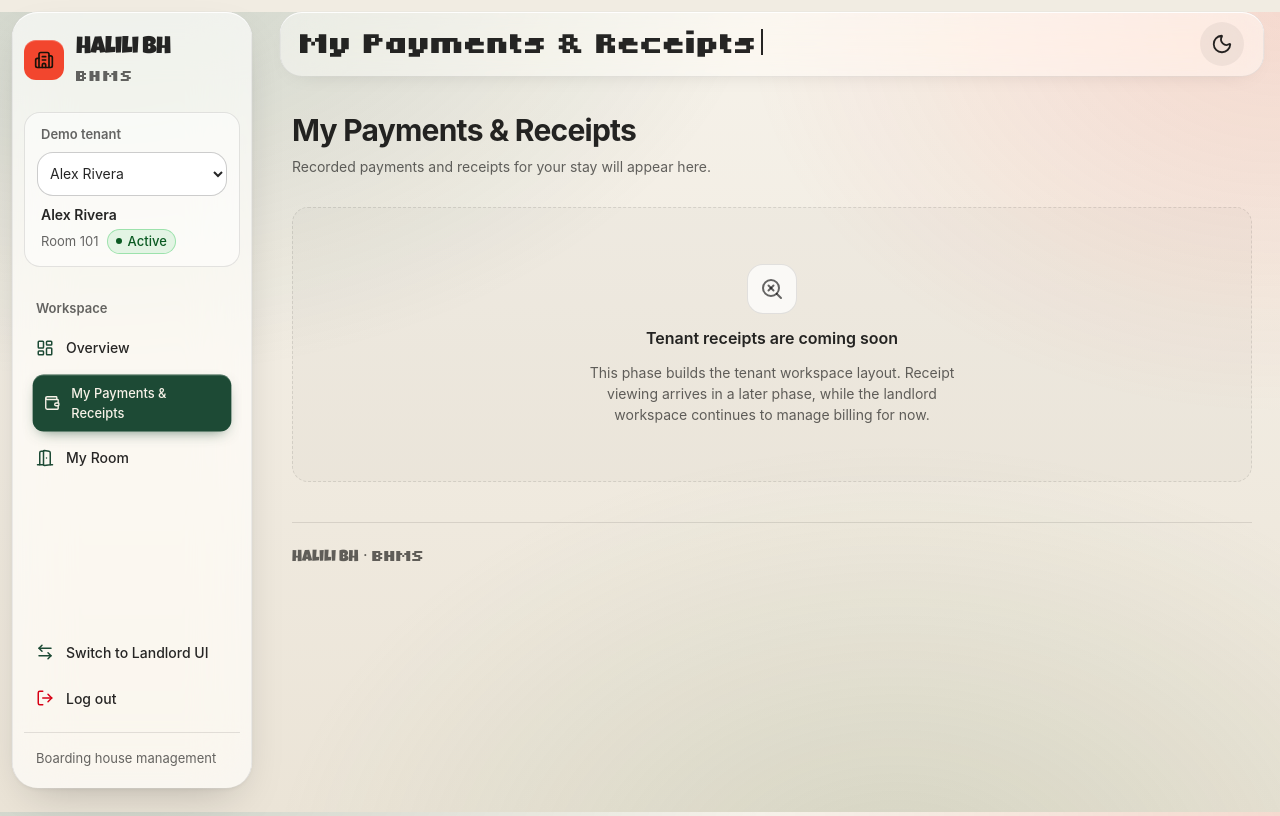
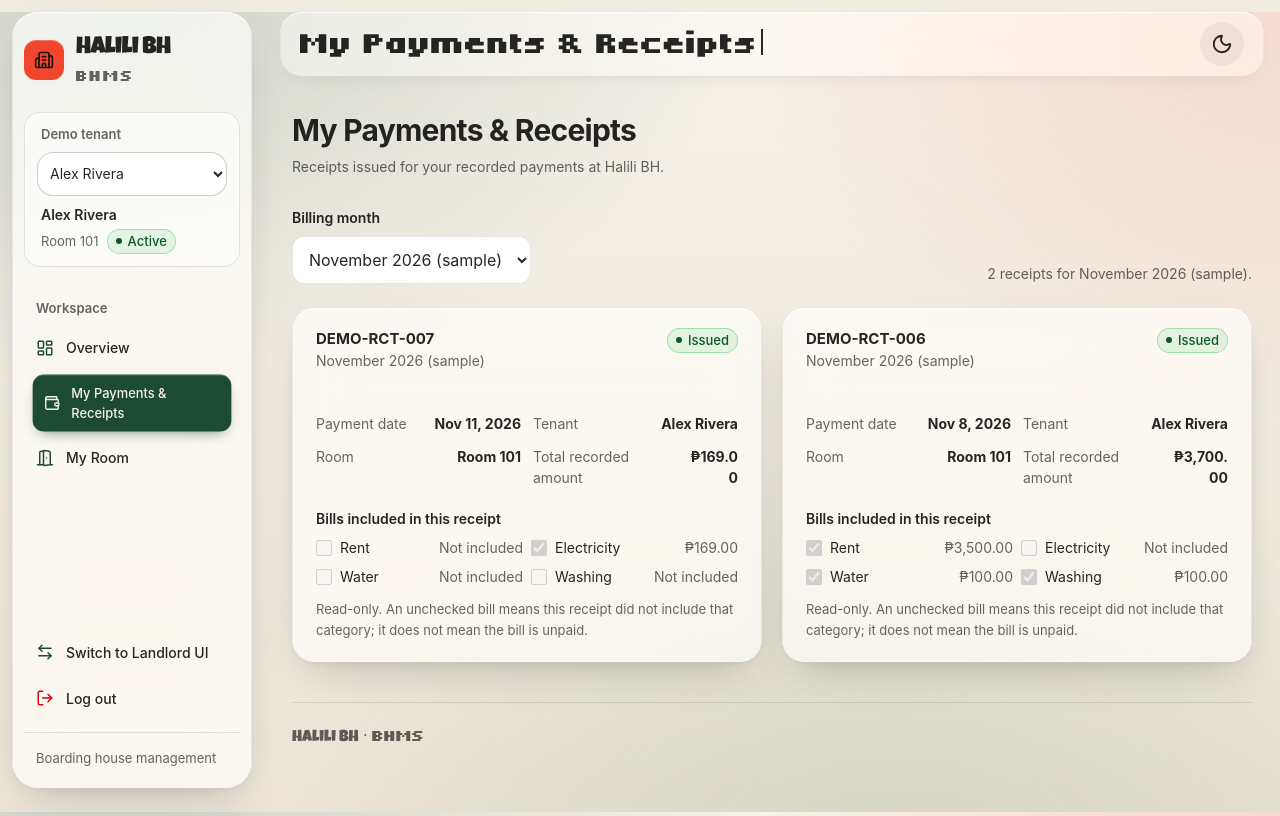
Before and after one commit to Lang-Shin/BH-Management-System, a React (Vite) app: page /tenant/payments in a window 1280 px wide. Built offline with nearby package versions, Linux system fonts and the light colour scheme.

Commit message:
feat(tenant): implement tenant digital receipts from shared payment records

```diff
--- a/src/components/shared/status-badge.tsx
+++ b/src/components/shared/status-badge.tsx
@@ -2,9 +2,9 @@ import { Badge } from '@/components/ui/badge'
 import { cn } from '@/lib/utils'
 
 export function StatusBadge({ status, label }: { status: string; label?: string }) {
-  const style = ['Paid', 'Available', 'Active', 'Clear', 'Current tenant', 'Fully paid', 'Recorded'].includes(status) ? 'bg-emerald-50 text-emerald-800 border-emerald-200'
+  const style = ['Paid', 'Available', 'Active', 'Clear', 'Current tenant', 'Fully paid', 'Recorded', 'Issued'].includes(status) ? 'bg-emerald-50 text-emerald-800 border-emerald-200'
     : ['Overdue', 'Late payment', 'Unpaid', 'Not yet paid', 'Outstanding'].includes(status) ? 'bg-rose-50 text-rose-800 border-rose-200'
-    : ['Moved out', 'Full', 'Not applicable', 'Occupied', 'No bill', 'No bills'].includes(status) ? 'bg-muted text-foreground border-border'
+    : ['Moved out', 'Full', 'Not applicable', 'Occupied', 'No bill', 'No bills', 'Voided', 'Superseded'].includes(status) ? 'bg-muted text-foreground border-border'
     : 'bg-amber-50 text-amber-900 border-amber-200'
   return <Badge variant="outline" className={cn('max-w-full gap-1.5 whitespace-normal text-center font-medium', style)}><span aria-hidden="true" className="size-1.5 shrink-0 rounded-full bg-current" />{label ?? status}</Badge>
 }
--- a/src/features/tenant/tenant-overview-page.tsx
+++ b/src/features/tenant/tenant-overview-page.tsx
@@ -1,5 +1,5 @@
 import { Link } from 'react-router-dom'
-import { ArrowRight, BadgeCheck, CalendarDays, DoorOpen, ReceiptText, User, Wallet } from 'lucide-react'
+import { ArrowRight, BadgeCheck, CalendarDays, DoorOpen, Download, User, Wallet } from 'lucide-react'
 import { EmptyState } from '@/components/shared/states'
 import { PageHeader, PreviewNotice, StatCard } from '@/components/shared/page'
 import { AnimatedNumber } from '@/components/shared/animated-number'
@@ -66,7 +66,7 @@ export default function TenantOverview() {
         </CardHeader>
         <CardContent>
           <ul className="space-y-4 text-sm text-muted-foreground">
-            <li className="flex items-start gap-3"><ReceiptText className="mt-0.5 size-4 shrink-0 text-[var(--tint)]" aria-hidden="true" /><span><strong className="font-semibold text-foreground">Receipt viewing.</strong> Open and review the receipts issued for your payments.</span></li>
+            <li className="flex items-start gap-3"><Download className="mt-0.5 size-4 shrink-0 text-[var(--tint)]" aria-hidden="true" /><span><strong className="font-semibold text-foreground">Receipt downloads.</strong> Save or print a copy of each receipt.</span></li>
             <li className="flex items-start gap-3"><Wallet className="mt-0.5 size-4 shrink-0 text-[var(--tint)]" aria-hidden="true" /><span><strong className="font-semibold text-foreground">Bill details.</strong> See rent, electricity, water, and washing for your room per month.</span></li>
             <li className="flex items-start gap-3"><DoorOpen className="mt-0.5 size-4 shrink-0 text-[var(--tint)]" aria-hidden="true" /><span><strong className="font-semibold text-foreground">Room services.</strong> Request maintenance and manage your stay details.</span></li>
           </ul>
--- a/src/features/tenant/tenant-payments-page.tsx
+++ b/src/features/tenant/tenant-payments-page.tsx
@@ -1,10 +1,95 @@
+import { useState } from 'react'
+import type { Receipt } from '@/domain/types/models'
 import { PageHeader } from '@/components/shared/page'
 import { EmptyState } from '@/components/shared/states'
+import { StatusBadge } from '@/components/shared/status-badge'
+import { Card, CardContent, CardDescription, CardHeader, CardTitle } from '@/components/ui/card'
+import { usePrototype } from '@/hooks/use-prototype'
+import { useTenantDemo } from '@/app/providers/tenant-demo'
+import { formatDate, formatMoney } from '@/lib/format'
+import { receiptsForPeriod, selectTenantReceipts, type TenantReceiptView } from './tenant-receipts'
 
-/** Layout-phase placeholder; tenant receipt viewing arrives in a later phase. */
+const receiptStatusLabels: Record<Receipt['state'], string> = {
+  ISSUED: 'Issued',
+  VOIDED: 'Voided',
+  SUPERSEDED: 'Superseded',
+}
+
+function ReceiptCard({ view }: { view: TenantReceiptView }) {
+  const { receipt, payment, tenant, periods, rooms, categories, unallocatedCents, otherTenantNames } = view
+  const periodLabel = periods.map(period => period.label).join(' · ')
+  const ambiguousRoom = rooms.label === 'Multiple rooms / contexts' || rooms.label === 'Room needs review'
+
+  return <article aria-label={`Receipt ${receipt.receiptNumber}`}>
+    <Card className="h-full">
+      <CardHeader>
+        <div className="flex flex-wrap items-start justify-between gap-3">
+          <div className="min-w-0">
+            <CardTitle className="text-base">{receipt.receiptNumber}</CardTitle>
+            <CardDescription>{periodLabel}</CardDescription>
+          </div>
+          <StatusBadge status={receiptStatusLabels[receipt.state]} />
+        </div>
+      </CardHeader>
+      <CardContent>
+        <dl className="room-details-grid">
+          <div><dt>Payment date</dt><dd>{formatDate(payment.paidOn)}</dd></div>
+          <div><dt>Tenant</dt><dd>{tenant.name}</dd></div>
+          <div><dt>Room</dt><dd>{rooms.label}</dd></div>
+          <div><dt>Total recorded amount</dt><dd>{formatMoney(receipt.amountCents)}</dd></div>
+        </dl>
+        {ambiguousRoom && <p className="mt-2 text-xs leading-relaxed text-muted-foreground">{rooms.note}</p>}
+        <fieldset className="mt-5 min-w-0">
+          <legend className="text-sm font-semibold">Bills included in this receipt</legend>
+          <div className="mt-2 grid gap-2 sm:grid-cols-2">
+            {categories.map(item => <div key={item.category} className="flex min-w-0 items-center gap-2 text-sm">
+              <label className="flex min-w-0 items-center gap-2">
+                <input type="checkbox" checked={item.included} disabled readOnly className="size-4 shrink-0 accent-[var(--tint)]" />
+                <span>{item.label}</span>
+              </label>
+              <span className="ml-auto text-right text-muted-foreground">{item.included ? formatMoney(item.amountCents) : 'Not included'}</span>
+            </div>)}
+          </div>
+          <p className="mt-3 text-xs leading-relaxed text-muted-foreground">Read-only. An unchecked bill means this receipt did not include that category; it does not mean the bill is unpaid.</p>
+        </fieldset>
+        {unallocatedCents > 0 && <p role="note" className="mt-4 rounded-xl border border-dashed px-3 py-2 text-sm"><strong className="font-semibold">Unallocated advance:</strong> {formatMoney(unallocatedCents)} is held as credit and not tied to a bill.</p>}
+        {otherTenantNames.length > 0 && <p className="mt-3 text-xs text-muted-foreground">This receipt also covers charges recorded for {otherTenantNames.join(', ')}.</p>}
+      </CardContent>
+    </Card>
+  </article>
+}
+
+/** Tenant receipts come from the same recorded payments and receipts as the landlord workspace. */
 export default function TenantPayments() {
+  const { data } = usePrototype()
+  const { tenantId } = useTenantDemo()
+  const { receipts, unmatched } = selectTenantReceipts(data, tenantId)
+  const currentPeriod = data.billingPeriods.find(item => item.status === 'OPEN') ?? data.billingPeriods.at(-1)
+  const [periodId, setPeriodId] = useState(currentPeriod?.id ?? '')
+  const period = data.billingPeriods.find(item => item.id === periodId) ?? currentPeriod
+  const visible = period ? receiptsForPeriod(receipts, period.id) : []
+
   return <>
-    <PageHeader title="My Payments & Receipts" description="Recorded payments and receipts for your stay will appear here." />
-    <EmptyState title="Tenant receipts are coming soon" description="This phase builds the tenant workspace layout. Receipt viewing arrives in a later phase, while the landlord workspace continues to manage billing for now." />
+    <PageHeader title="My Payments & Receipts" description="Receipts issued for your recorded payments at Halili BH." />
+    {unmatched > 0 && <div role="alert" className="mb-6 max-w-3xl rounded-xl border border-amber-300 bg-amber-50 p-4 text-sm text-amber-950">
+      {unmatched} receipt {unmatched === 1 ? 'record could' : 'records could'} not be matched to a tenant because the payment link is missing. {unmatched === 1 ? 'It is' : 'They are'} not shown.
+    </div>}
+    <div className="mb-6 flex flex-wrap items-end justify-between gap-4">
+      <div>
+        <label htmlFor="tenant-receipt-period" className="mb-2 block text-sm font-semibold">Billing month</label>
+        <select id="tenant-receipt-period" value={period?.id ?? ''} onChange={event => setPeriodId(event.target.value)} className="min-h-12 max-w-full rounded-lg border bg-card px-3">
+          {data.billingPeriods.map(item => <option key={item.id} value={item.id}>{item.label}</option>)}
+        </select>
+      </div>
+      {period && <p role="status" className="text-sm text-muted-foreground">{visible.length} {visible.length === 1 ? 'receipt' : 'receipts'} for {period.label}.</p>}
+    </div>
+    {visible.length > 0
+      ? <section aria-label="Tenant receipts" className="grid gap-5 xl:grid-cols-2">{visible.map(view => <ReceiptCard key={view.receipt.id} view={view} />)}</section>
+      : <EmptyState
+        title={receipts.length === 0 ? 'No receipts yet' : `No receipts for ${period?.label ?? 'this billing month'}`}
+        description={receipts.length === 0
+          ? 'This demo tenant has no receipts in the sample records yet.'
+          : 'This tenant has receipts in other billing months. Choose a different month to view them.'}
+      />}
   </>
 }
--- /dev/null
+++ b/src/features/tenant/tenant-receipts.ts
@@ -0,0 +1,82 @@
+import type { BillingPeriod, ChargeCategory, Payment, PrototypeAppState, Receipt, Tenant } from '@/domain/types/models'
+import { paymentRooms, type PaymentRoomPresentation } from '@/domain/calculations/room-finance'
+
+export const RECEIPT_CATEGORIES: { category: ChargeCategory; label: string }[] = [
+  { category: 'RENT', label: 'Rent' },
+  { category: 'ELECTRICITY', label: 'Electricity' },
+  { category: 'WATER', label: 'Water' },
+  { category: 'WASHING_MACHINE', label: 'Washing' },
+]
+
+export interface ReceiptCategoryLine {
+  category: ChargeCategory
+  label: string
+  included: boolean
+  amountCents: number
+}
+
+export interface TenantReceiptView {
+  receipt: Receipt
+  payment: Payment
+  tenant: Tenant
+  periods: BillingPeriod[]
+  rooms: PaymentRoomPresentation
+  categories: ReceiptCategoryLine[]
+  unallocatedCents: number
+  otherTenantNames: string[]
+}
+
+/**
+ * Receipt ownership is resolved through receipt → payment → tenant. Room occupancy is never used
+ * to decide who owns a receipt, and receipt categories come from the receipt's allocation snapshot
+ * so later corrections do not rewrite what was issued. Receipts that cannot be linked to a tenant
+ * are counted instead of being guessed or shown.
+ */
+export function selectTenantReceipts(data: PrototypeAppState, tenantId: string): { receipts: TenantReceiptView[]; unmatched: number } {
+  const tenantsById = new Map(data.tenants.map(item => [item.id, item]))
+  const paymentsById = new Map(data.payments.map(item => [item.id, item]))
+  const chargesById = new Map(data.charges.map(item => [item.id, item]))
+  const periodsById = new Map(data.billingPeriods.map(item => [item.id, item]))
+  let unmatched = 0
+  const receipts: TenantReceiptView[] = []
+
+  for (const receipt of data.receipts) {
+    const payment = paymentsById.get(receipt.paymentId)
+    const tenant = payment ? tenantsById.get(payment.tenantId) : undefined
+    if (!payment || !tenant) {
+      unmatched += 1
+      continue
+    }
+    if (payment.tenantId !== tenantId) continue
+
+    const allocationIds = new Set(receipt.allocationIds)
+    const allocations = data.paymentAllocations.filter(item => allocationIds.has(item.id))
+    const categories = RECEIPT_CATEGORIES.map(({ category, label }) => {
+      const matching = allocations.filter(item => chargesById.get(item.chargeId)?.category === category)
+      return { category, label, included: matching.length > 0, amountCents: matching.reduce((sum, item) => sum + item.amountCents, 0) }
+    })
+    const periodIds = [...new Set(allocations.map(item => chargesById.get(item.chargeId)?.billingPeriodId).filter((id): id is string => Boolean(id)))]
+    const allocatedPeriods = periodIds
+      .map(id => periodsById.get(id))
+      .filter((period): period is BillingPeriod => Boolean(period))
+      .sort((a, b) => a.startDate.localeCompare(b.startDate))
+    const periods = allocatedPeriods.length > 0
+      ? allocatedPeriods
+      : data.billingPeriods.filter(item => item.startDate <= payment.paidOn && item.endDate >= payment.paidOn)
+    const rooms = paymentRooms(data, payment, receipt.issuedOn, receipt.allocationIds)
+    const otherTenantNames = [...new Set(allocations
+      .map(item => chargesById.get(item.chargeId)?.tenantId)
+      .filter((id): id is string => Boolean(id) && id !== payment.tenantId)
+      .map(id => tenantsById.get(id)?.name)
+      .filter((name): name is string => Boolean(name)))]
+
+    receipts.push({ receipt, payment, tenant, periods, rooms, categories, unallocatedCents: rooms.unallocated, otherTenantNames })
+  }
+
+  receipts.sort((a, b) => b.receipt.issuedOn.localeCompare(a.receipt.issuedOn) || b.receipt.receiptNumber.localeCompare(a.receipt.receiptNumber))
+  return { receipts, unmatched }
+}
+
+export function receiptsForPeriod(receipts: TenantReceiptView[], periodId: string) {
+  return receipts.filter(item => item.periods.some(period => period.id === periodId))
+}
```
Also changed, not shown: 2 other files (tests, documents, lock files or other folders).
